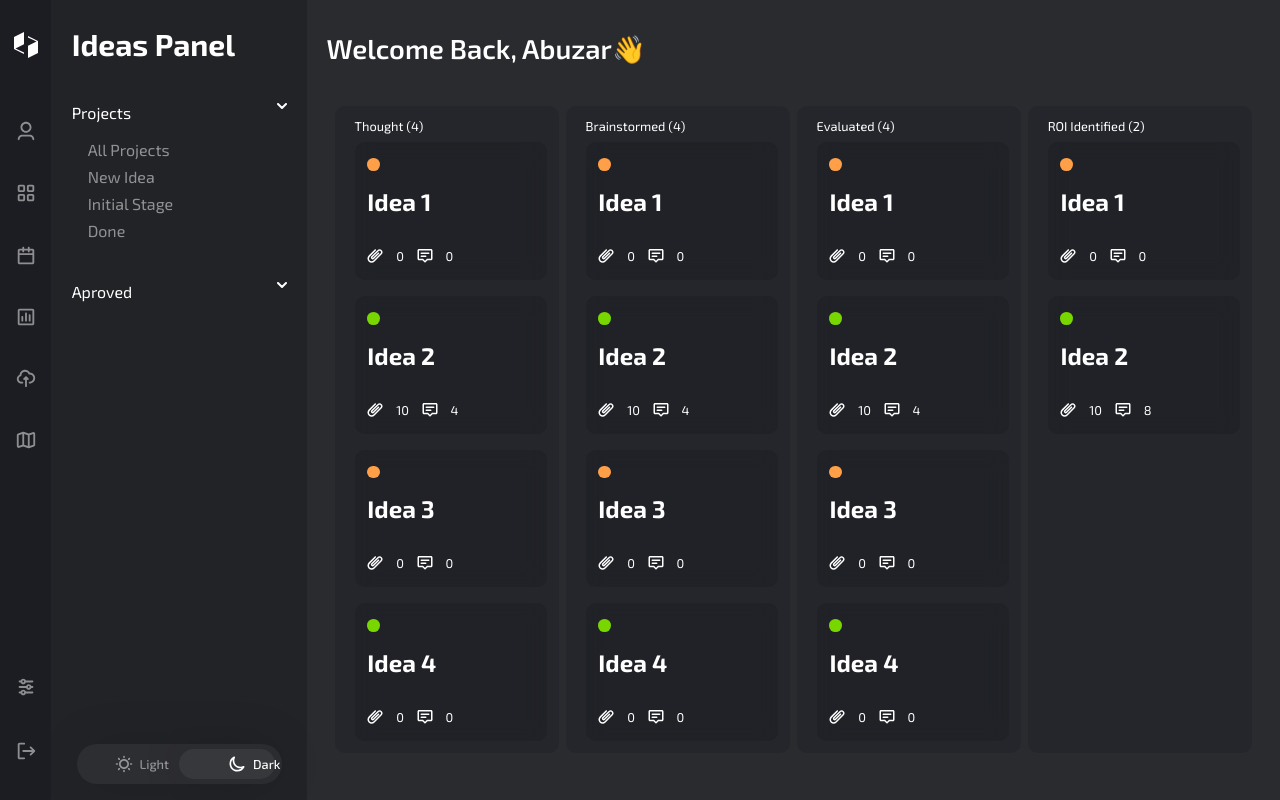
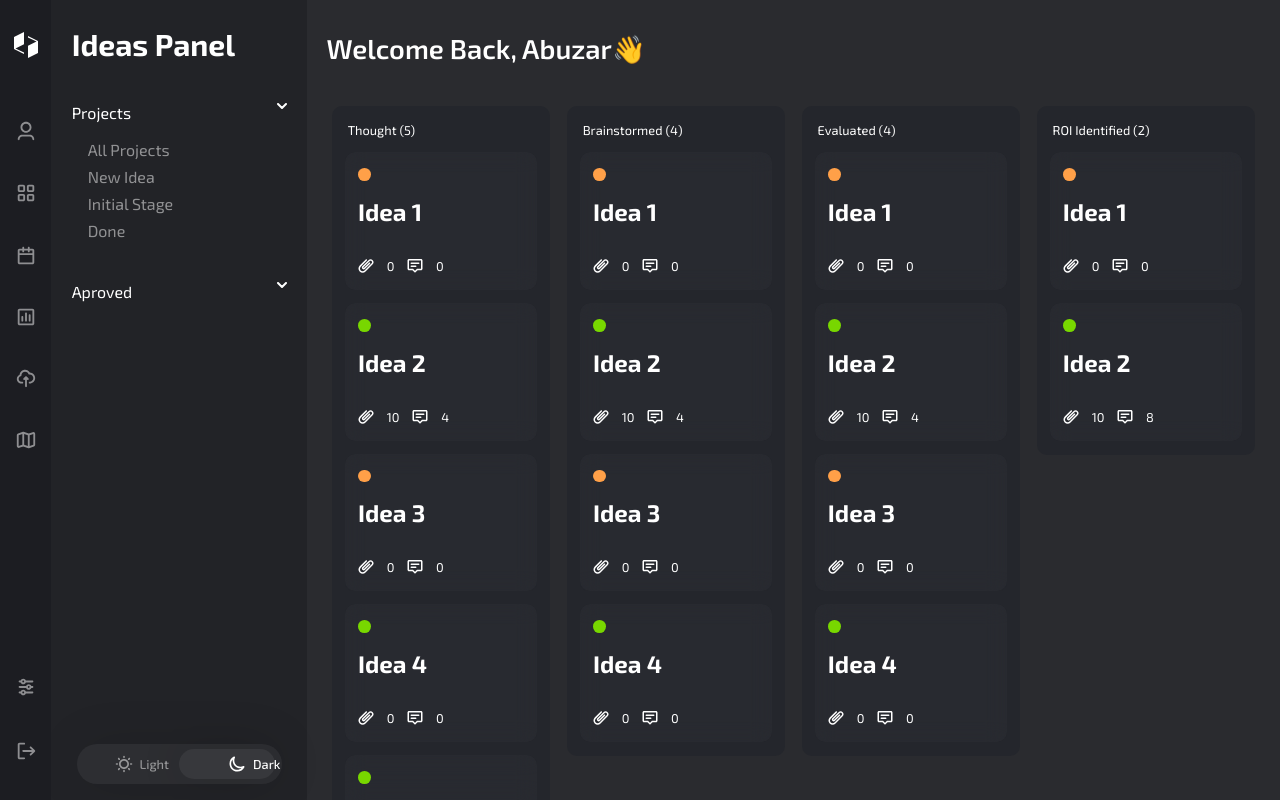
Before and after one commit to abubow/IdeasDashboard, a React (Vite) app: page /dashboard in a window 1280 px wide. Built offline with nearby package versions, Linux system fonts and the light colour scheme.

Commit message:
styled timeline bars and fixed scrollbar

```diff
--- a/src/components/DisplayPanel.tsx
+++ b/src/components/DisplayPanel.tsx
@@ -6,19 +6,19 @@ interface Props {
     colorTheme: string;
 }
 const Container = styled.div<Props>`
-    position: fixed;
+    position: absolute;
     top: 0;
     left: 24vw;
     display: flex;
     justify-content: flex-start;
     align-items: center;
     flex-direction: column;
-    min-height: 100vh;
     transition: all 0.5s ease;
     background-color: ${props => props.colorTheme === 'light' ? '#fff' : props.color};
     color: ${props => props.colorTheme === 'light' ? '#000' : '#fff'};
     width: 76vw;
     flex: 10;
+    height: 100%;
 `;
 
 const Title = styled.div<Props>`
--- a/src/components/Mini_Idea.tsx
+++ b/src/components/Mini_Idea.tsx
@@ -7,13 +7,14 @@ const Container = styled.div<Props>`
     display: flex;
     justify-content: flex-start;
     align-items: center;
-    background-color: ${props => props.colorTheme === 'light' ? 'rgba(255, 255, 255, 0.1)' : 'rgba(0, 0, 0, 0.1)'};
+    background-color: ${props => props.colorTheme === 'light' ? 'rgba(0, 0, 0, 0.1)' : 'rgba(255, 255, 255, 0.02)'};
     backdrop-filter: blur(10px);
     width: 15vw;
-    margin: 1vh 1vw;
+    margin: 0.8vh 1vw;
     padding: 1vh 1vw;
     border-radius: 10px;
     min-height: 15vh;
+    cursor: move;
 `;
 const Crate = styled.div`
     display: flex;
@@ -56,10 +57,10 @@ const Attachments = styled.div`
     align-items: center;
 `;
 const CommentCount = styled.div<Props>`
-font-size: 0.8rem;
-font-weight: 400;
-color: ${props => props.colorTheme === 'light' ? '#000' : '#fff'};
-padding: 0 1vw;
+    font-size: 0.8rem;
+    font-weight: 400;
+    color: ${props => props.colorTheme === 'light' ? '#000' : '#fff'};
+    padding: 0 1vw;
 `;
 const Comments = styled.div`
     display: flex;
@@ -77,7 +78,7 @@ interface FProps {
 }
 const Mini_Idea = ({colorTheme, idea}: FProps) => {
     return (
-        <Container colorTheme={colorTheme}>
+        <Container colorTheme={colorTheme} draggable="true" className={"dragable"}>
             <Crate>
                 <StatusBall status={idea.done} />
                 <Title colorTheme={colorTheme}>{idea.title}</Title>
--- a/src/components/Timeline.tsx
+++ b/src/components/Timeline.tsx
@@ -1,10 +1,33 @@
 import styled from "styled-components";
 import TimelineBar from "./TimelineBar";
 const Container = styled.div`
+    position: relative;
     display: flex;
     justify-content: center;
-    align-items: space-evenly;
-    width: 95%;
+    gap: 1%;
+    width: 100%;
+    min-width: 90%;
+    overflow: auto;
+    &::-webkit-scrollbar-track
+    {
+        -webkit-box-shadow: inset 0 0 6px rgba(0,0,0,0.1);
+        -webkit-border-radius: 10%;
+        background-color: rgba(255, 255, 255, 0.05);
+    }
+
+    &::-webkit-scrollbar
+    {
+        width: 6px;
+        background-color: rgba(255, 255, 255, 0.05);
+        -webkit-border-radius: 10%;
+    }
+
+    &::-webkit-scrollbar-thumb
+    {
+        background-color: rgba(0, 0, 0, 0.2);
+        -webkit-border-radius: 10%;
+
+    }
 `;
 
 interface Props {
@@ -30,6 +53,12 @@ const Timeline = ({colorTheme}: Props) => {
                 {
                     title: 'Idea 3',
                     done: false,
+                    attachments: 0,
+                    comments: 0
+                },
+                {
+                    title: 'Idea 4',
+                    done: true,
                     attachments: 0,
                     comments: 0
                 },
@@ -123,7 +152,9 @@ const Timeline = ({colorTheme}: Props) => {
             {
                 TimelineBars.map((bar, index) => {
                     return (
-                        <TimelineBar colorTheme={colorTheme} title={bar.title} ideas={bar.ideas} key={index} />
+                        <div>
+                            <TimelineBar colorTheme={colorTheme} title={bar.title} ideas={bar.ideas} key={index}/>
+                        </div>
                     )
                 })
             }
--- a/src/components/TimelineBar.tsx
+++ b/src/components/TimelineBar.tsx
@@ -6,22 +6,27 @@ interface Props {
 const Container = styled.div<Props>`
     display: flex;
     justify-content: flex-start;
-    align-items: space-evenly;
+    align-items: center;
     flex-direction: column;
     background-color: ${props => props.colorTheme === 'light' ? '#fff' : '#24262C'};
     min-width: 17vw;
     max-width: 20vw;
-    min-height: 10vh;
     margin: 0 0.3vw;
     border-radius: 10px;
-    padding: 0.5vh 0.5vw;
+    padding: 1vh 0;
 `;
 const Title = styled.div<Props>`
     font-size: 0.8rem;
     font-weight: 400;
     color: ${props => props.colorTheme === 'light' ? '#000' : '#fff'};
     padding-left: 1vw;
-    margin-top: 1vh;
+    margin: 1vh 0 1vh 0.2vw;
+    align-self: flex-start;
+`;
+const IdeaContainer = styled.div`
+    display: flex;
+    flex-direction: column;
+    border-radius: 10px;
 `;
 interface FProps {
     colorTheme: string;
@@ -39,13 +44,15 @@ const TimelineBar = ({colorTheme, title, ideas}: FProps) => {
         <Title colorTheme={colorTheme}>
             {title} ({ideas.length})
         </Title>
+        <IdeaContainer>
             {
                 ideas.map((idea, index) => {
                     return (
-                    <Mini_Idea colorTheme={colorTheme} idea={idea} key={index} />
+                        <Mini_Idea colorTheme={colorTheme} idea={idea} key={index}/>
                     )
                 })
             }
+        </IdeaContainer>
     </Container>
   )
 }
--- a/src/index.css
+++ b/src/index.css
@@ -8,4 +8,5 @@ body{
   font-family: 'Exo 2', sans-serif;
   background-color:#f5f5f5;
   color:#fff;
+  overflow: hidden;
 }
```
Also changed, not shown: src/context.tsx (added, +7 -0 lines). Lines whose indentation alone changed are shown as unchanged.
